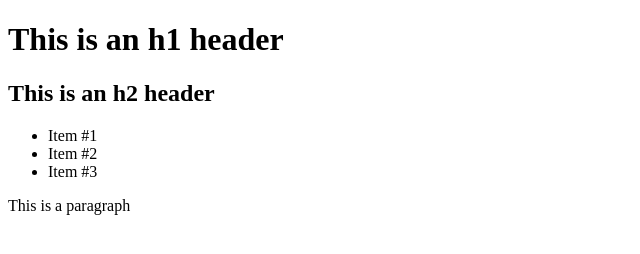
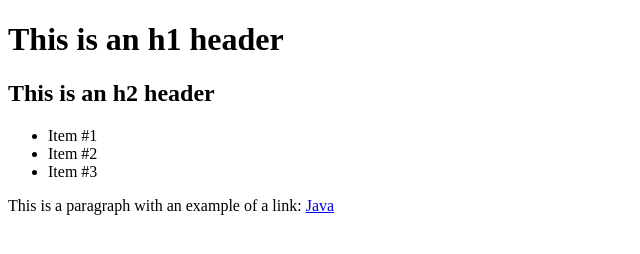
Before and after one commit to pambrose/simple-html-example, a website: page index.html in a window 1280 px wide. Shown: the whole page, without its empty margins (0-640 px from the left). Drawn offline with Linux system fonts and the light colour scheme.

Commit message:
Update index.html

```diff
--- a/index.html
+++ b/index.html
@@ -6,6 +6,7 @@
     <meta http-equiv="X-UA-Compatible" content="ie=edge" />
     <title>Static Template</title>
   </head>
+
   <body>
     <h1>
       This is an h1 header
@@ -22,7 +23,8 @@
     </ul>
 
     <p>
-      This is a paragraph
+      This is a paragraph with an example of a link:
+      <a href="https://java.com">Java</a>
     </p>
   </body>
 </html>
```
